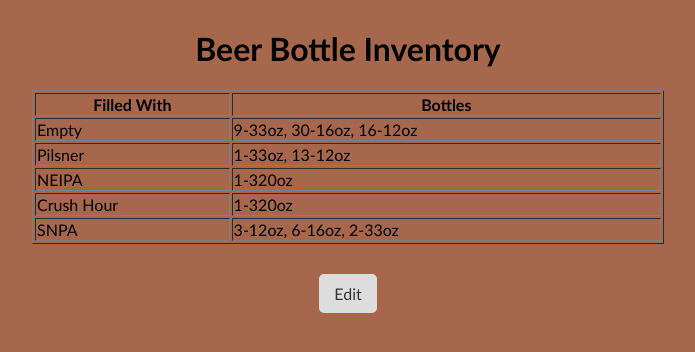
After one commit to rkipp/BottleInventory, a Flask app: page /group in a window 1280 px wide. The commit adds this page. Shown: the top 352 px of the page, without its empty margins (292-987 px from the left). Run offline with Flask 3, Linux system fonts and the light colour scheme.

Commit message:
Update View to group by type

```diff
--- a/Data/bottle_inventory.csv
+++ b/Data/bottle_inventory.csv
@@ -1,7 +1,11 @@
 BottleSize,Quantity,FilledWith
-33,11,Empty
-16,36,Empty
-12,15,Empty
+33,9,Empty
+16,30,Empty
+12,16,Empty
 33,1,Pilsner
 320,1,NEIPA
-12,15,Pilsner
+12,13,Pilsner
+320,1,Crush Hour
+12,3,SNPA
+16,6,SNPA
+33,2,SNPA
--- a/app.py
+++ b/app.py
@@ -8,6 +8,11 @@
 def view():
     inventory = inv.inventory  # Get current inventory
     return render_template("viewOnly.html", inventory=inventory)
+
+@app.route("/group")
+def view_grouped():
+    grouped_inventory = inv.group_inventory()
+    return render_template("grouped.html", inventory=inv.group_inventory())
 
 @app.route("/", methods=["GET", "POST"])
 def index():
@@ -28,7 +33,7 @@
 
         return redirect(url_for("index"))  # Refresh the page
 
-    inventory = inv.inventory  # Get current inventory
+    inventory = inv.group_inventory()  # Get current inventory
     return render_template("index.html", inventory=inventory)
 
 if __name__ == "__main__":
--- a/cli_runner.py
+++ b/cli_runner.py
@@ -19,6 +19,10 @@
 
         if choice == "1":
             inv.display_inventory()
+
+        elif choice == "g":
+            grouped=inv.group_inventory()
+            print(grouped)
 
         elif choice == "2":
             try:
--- a/invManagement.py
+++ b/invManagement.py
@@ -19,6 +19,21 @@
                 ]
         except FileNotFoundError:
             return []  # Return empty inventory if file doesn't exist
+
+    def group_inventory(self):
+        """Groups the inventory by filled content."""
+        try:
+            with open(self.filename, mode='r') as file:
+                reader = csv.DictReader(file)
+                grouped_inventory = {}
+                for row in reader:
+                    filled_with = row['FilledWith'] if row['FilledWith'] != 'None' else None
+                    if filled_with not in grouped_inventory:
+                        grouped_inventory[filled_with] = []
+                    grouped_inventory[filled_with].append((row['Quantity'], row['BottleSize']+'oz'))
+                return grouped_inventory
+        except FileNotFoundError:
+            return {}
 
     def save_inventory(self):
         """Saves the inventory list to a CSV file."""
--- /dev/null
+++ b/templates/grouped.html
@@ -0,0 +1,38 @@
+<!DOCTYPE html>
+<html lang="en">
+<head style="background-color: #A6674C; font-family: 'Trebuchet MS', 'Lucida Sans Unicode', 'Lucida Grande', 'Lucida Sans', Arial, sans-serif;">
+    <link rel="stylesheet" type="text/css" href="{{ url_for('static', filename='style.css') }}">
+    <meta charset="UTF-8">
+    <meta name="viewport" content="width=device-width, initial-scale=1.0">
+    <style>
+        table {
+            width: 50%;
+            margin: auto;
+            background-color: #A6674C;
+        }
+    </style>
+    <title>Inventory</title>
+</head>
+<body>
+    <h1 align="center">Beer Bottle Inventory</h1>
+    <table border="1" style="width: 50%" align="center" background-color="brown">
+        <tr>
+            <th>Filled With</th>
+            <th>Bottles</th>
+        </tr>
+        {% for item in inventory %}
+        <tr>
+            <td>{{ item }}</td>
+            <td>
+                {% for x in inventory[item] %}
+                  {{ x[0] }}-{{ x[1] }}{% if not loop.last %}, {% endif %}
+                {% endfor %}
+              </td>
+        </tr>
+        {% endfor %}
+    </table>
+    <div style="text-align: center; margin-top: 40px; margin-bottom: 40px;" class="footer-link">
+        <a href="{{ url_for('index') }}">Edit</a>
+    </div>
+</body>
+</html>
```
Also changed, not shown: templates/index.html (+32 -8 lines).
